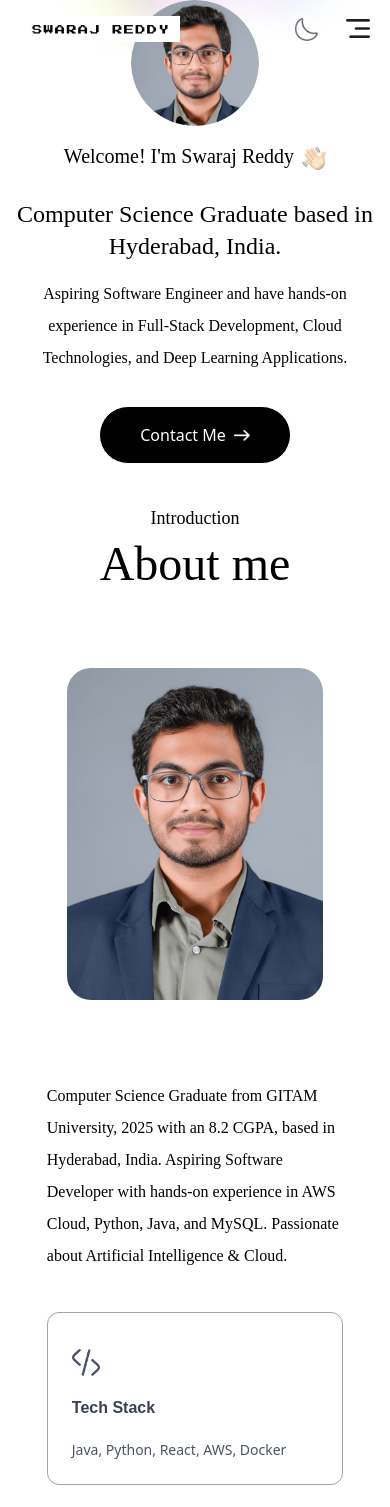
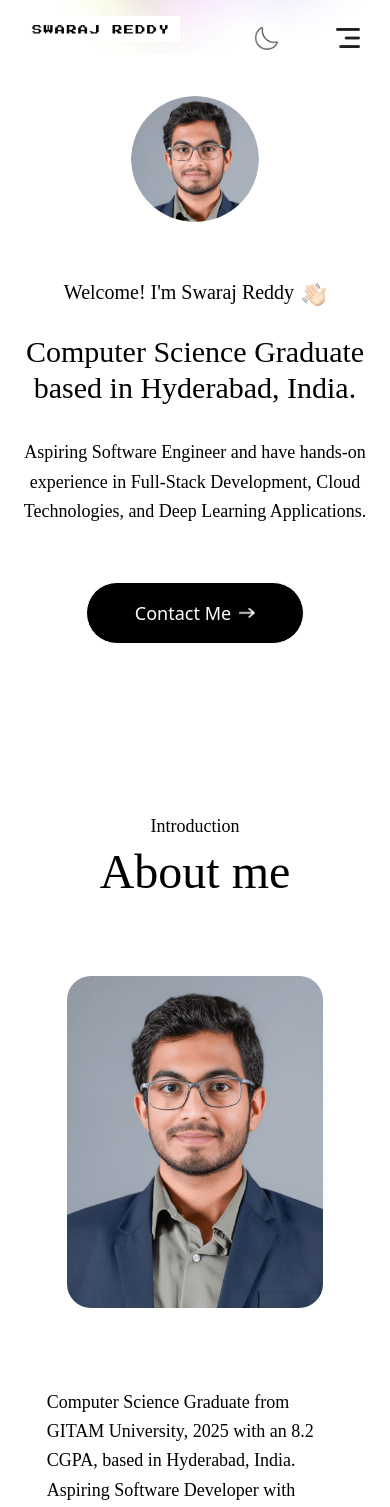
Before and after one commit to swarajreddy10/swarajreddy10.github.io, a Next.js app: page / in a window 390 px wide. Shown: the top 1507 px of the page. Built offline with nearby package versions, Linux system fonts and the light colour scheme; a web font is replaced by a local one.

Commit message:
Fixed Mobile Layout

```diff
--- a/app/globals.css
+++ b/app/globals.css
@@ -4,9 +4,21 @@
 @layer base {
   html {
     font-family: var(--font-outfit), system-ui, sans-serif;
+    scroll-behavior: smooth;
   }
 
   h1, h2, h3, h4, h5, h6 {
     font-family: var(--font-ovo), serif;
+    line-height: 1.2;
+  }
+
+  p {
+    line-height: 1.6;
+  }
+
+  /* Improve touch targets for better accessibility */
+  button, a {
+    min-height: 44px;
+    min-width: 44px;
   }
 }
--- a/components/About.jsx
+++ b/components/About.jsx
@@ -4,7 +4,7 @@ import Image from 'next/image'
 
 const About = ({ isDarkMode }) => {
     return (
-        <motion.div id='about' className='w-full px-[12%] py-10 scroll-mt-20'
+        <motion.div id='about' className='w-full px-[12%] py-10 scroll-mt-20 mt-32'
             initial={{ opacity: 0 }}
             whileInView={{ opacity: 1 }}
             transition={{ duration: 1 }}
@@ -40,7 +40,7 @@ const About = ({ isDarkMode }) => {
                     whileInView={{ opacity: 1 }}
                     transition={{ duration: 0.6, delay: 0.8 }}
                     className='flex-1'>
-                    <p className='mb-10 max-w-2xl font-Ovo'
+                    <p className='mb-10 max-w-2xl font-Ovo text-lg leading-relaxed'
                     >Computer Science Graduate from GITAM University, 2025 with an 8.2 CGPA, based in Hyderabad, India. Aspiring Software Developer with hands-on experience in AWS Cloud, Python, Java, and MySQL. Passionate about Artificial Intelligence & Cloud.</p>
 
                     <motion.ul
--- a/components/Header.jsx
+++ b/components/Header.jsx
@@ -23,20 +23,21 @@ const Header = () => {
   }
 
   return (
-    <div className='w-11/12 max-w-3xl text-center mx-auto pt-38 pb-15 md:py-28 flex flex-col items-center justify-center gap-4'>
+    <div className='w-11/12 max-w-3xl text-center mx-auto pt-24 pb-15 md:py-28 flex flex-col items-center justify-center gap-4'>
       <motion.div
         initial={{ scale: 0 }}
         animate={{ scale: 1 }}
         transition={{ duration: 0.8, type: 'spring', stiffness: 100 }}
+        className='mb-4'
       >
-        <Image src={assets.profile_img} alt='' className='rounded-full w-32'/>
+        <Image src={assets.profile_img} alt='' className='rounded-full w-32 mx-auto'/>
       </motion.div>
 
       <motion.h3
         initial={{ y: -20, opacity: 0 }}
         animate={{ y: 0, opacity: 1 }}
         transition={{ duration: 0.6, delay: 0.3 }}
-        className='flex items-end gap-2 text-xl md:text-2xl mb-3 font-Ovo'
+        className='flex items-end gap-2 text-xl md:text-3xl mb-3 font-Ovo pt-6'
       >
         Welcome! I'm Swaraj Reddy <Image src={assets.hand_icon} alt='' className='w-6'/>
       </motion.h3>
@@ -45,7 +46,7 @@ const Header = () => {
         initial={{ y: -30, opacity: 0 }}
         animate={{ y: 0, opacity: 1 }}
         transition={{ duration: 0.8, delay: 0.5 }}
-        className='text-2xl sm:text-5xl lg:text-[30px] font-Ovo'
+        className='text-3xl sm:text-6xl lg:text-5xl font-Ovo mb-4'
       >
         Computer Science Graduate based in Hyderabad, India.
       </motion.h1>
@@ -54,7 +55,7 @@ const Header = () => {
         initial={{ opacity: 0 }}
         animate={{ opacity: 1 }}
         transition={{ duration: 0.6, delay: 0.7 }}
-        className='max-w-2xl mx-auto font-Ovo'
+        className='max-w-2xl mx-auto font-Ovo text-lg leading-relaxed mb-6'
       >
         Aspiring Software Engineer and have hands-on experience in Full-Stack Development, Cloud Technologies, and Deep Learning Applications.
       </motion.p>
@@ -65,7 +66,7 @@ const Header = () => {
           animate={{ y: 0, opacity: 1 }}
           transition={{ duration: 0.6, delay: 1 }}
           href="#contact"
-          className='px-10 py-3 border border-white rounded-full bg-black text-white flex items-center gap-2 dark:bg-transparent'
+          className='px-12 py-4 border border-white rounded-full bg-black text-white flex items-center gap-2 dark:bg-transparent text-lg font-medium hover:scale-105 transition-transform duration-200'
         >
           Contact Me <Image src={assets.right_arrow_white} alt='' className='w-4'/>
         </motion.a>
--- a/components/Navbar.jsx
+++ b/components/Navbar.jsx
@@ -51,7 +51,7 @@ const Navbar = ({ isDarkMode, setIsDarkMode }) => {
                     <a href="#contact" className='hidden lg:flex items-center gap-3 px-10 py-2.5 border border-gray-500 rounded-full ml-4 font-Ovo dark:border-white/50'>Contact
                         <Image src={isDarkMode ? assets.arrow_icon_dark : assets.arrow_icon} alt='Arrow icon' className='w-3' /></a>
 
-                    <button className='block md:hidden ml-3' onClick={openMenu}>
+                    <button className='block md:hidden ml-3 flex items-center justify-center p-2' onClick={openMenu}>
                         <Image src={isDarkMode ? assets.menu_white : assets.menu_black} alt='Menu icon' className='w-6' />
                     </button>
                 </div>
```
